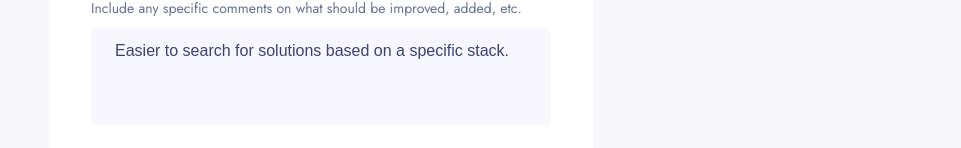
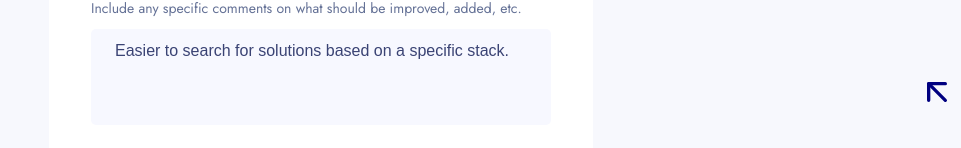
Before and after one commit to mariamo101/team-2, a React (Vite) app: page /edit-feedback/1 in a window 1280 px wide. Shown: the part 686-834 px from the top of the page, without its empty margins (319-1280 px from the left). Built offline with nearby package versions, Linux system fonts and the light colour scheme.

Commit message:
feat: cool dark mode switcher

```diff
--- a/src/App.jsx
+++ b/src/App.jsx
@@ -2,6 +2,7 @@ import {lazy, Suspense} from "react";
 import {BrowserRouter as Router, Routes, Route, Navigate} from "react-router-dom";
 
 import "./App.css";
+import DarkMode from "./components/DarkMode/DarkMode";
 
 const Feedbacks = lazy(() => import("./pages/FeedBacks"));
 const Feedback = lazy(() => import("./pages/FeedBack"));
@@ -12,6 +13,7 @@ const Roadmap = lazy(() => import("./pages/RoadMap"));
 function App() {
   return (
     <Router>
+      <DarkMode />
       <Suspense fallback={<div>Loading...</div>}>
         <Routes>
           <Route path="/feedbacks" element={<Navigate to="/" />} />
--- /dev/null
+++ b/src/components/DarkMode/DarkMode.jsx
@@ -0,0 +1,45 @@
+import {useState, useEffect} from "react";
+import {Moon, Sun, ArrowUpLeft} from "lucide-react";
+import styles from "./DarkMode.module.css";
+
+function DarkMode() {
+  const [theme, setTheme] = useState("light");
+  const [isVisible, setIsVisible] = useState(false);
+
+  useEffect(() => {
+    document.documentElement.setAttribute("data-theme", theme);
+  }, [theme]);
+
+  const toggleTheme = () => {
+    setIsVisible(false);
+    setTimeout(() => {
+      setTheme(theme === "light" ? "dark" : "light");
+    }, 500);
+  };
+
+  return (
+    <div className={styles.container}>
+      <ArrowUpLeft
+        size={40}
+        color={theme === "light" ? "Navy" : "White"}
+        className={`${styles.arrow} ${isVisible ? styles.arrowHidden : ""}`}
+        onClick={() => setIsVisible(!isVisible)}
+      />
+      {theme === "light" ? (
+        <Moon
+          className={`${styles.icon} ${isVisible ? styles.iconVisible : styles.iconDisappearing}`}
+          onClick={toggleTheme}
+        />
+      ) : (
+        <Sun
+          className={`${styles.icon} ${styles.iconSun} ${
+            isVisible ? styles.iconVisible : styles.iconDisappearing
+          }`}
+          onClick={toggleTheme}
+        />
+      )}
+    </div>
+  );
+}
+
+export default DarkMode;
--- /dev/null
+++ b/src/components/DarkMode/DarkMode.module.css
@@ -0,0 +1,61 @@
+.container {
+  position: fixed;
+  right: 0;
+  bottom: 0;
+  z-index: 10;
+  display: flex;
+  align-items: center;
+}
+
+.arrow {
+  cursor: pointer;
+  transition: opacity 0.5s ease-in-out;
+  transform: translateX(90%) translateY(-5%);
+}
+
+.arrowHidden {
+  opacity: 0;
+}
+
+.icon {
+  transform: translateX(200%) translateY(0);
+  transition: transform 0.5s ease-in-out, opacity 0.5s ease-in-out;
+  will-change: transform, opacity;
+  width: 40px;
+  height: 40px;
+  color: darkblue;
+}
+
+.iconSun {
+  color: gold;
+}
+
+.iconVisible {
+  transform: translateX(-150%) translateY(-150%);
+  transition: transform 0.5s ease-in-out, opacity 0.5s ease-in-out;
+}
+
+.iconDisappearing {
+  opacity: 0;
+  transition: opacity 0.5s ease-in-out;
+}
+
+@keyframes slide-tl {
+  0% {
+    transform: translateY(0) translateX(0);
+  }
+  100% {
+    transform: translateY(-100px) translateX(-100px);
+  }
+}
+
+@keyframes disappear {
+  from {
+    opacity: 1;
+    transform: translateX(0) translateY(0);
+  }
+  to {
+    opacity: 0;
+    transform: translateX(-50%) translateY(-50%);
+  }
+}
```
